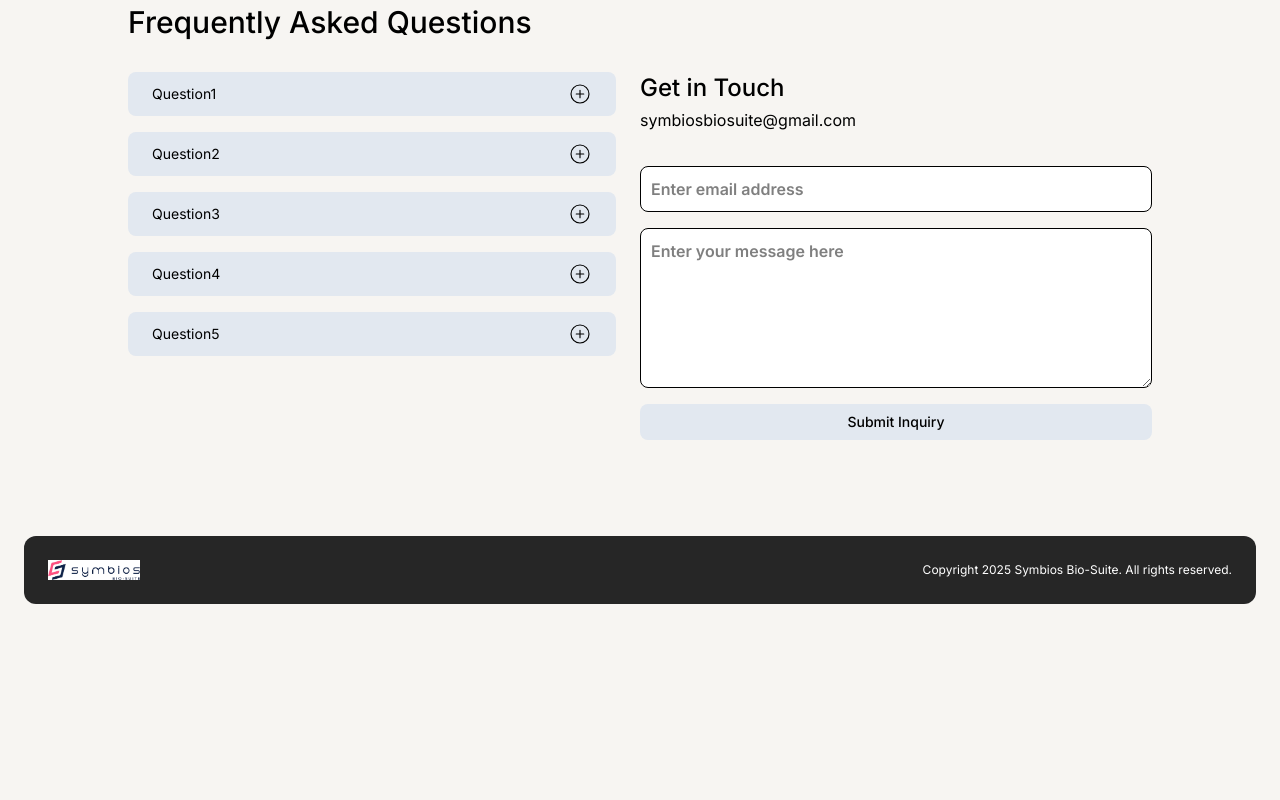
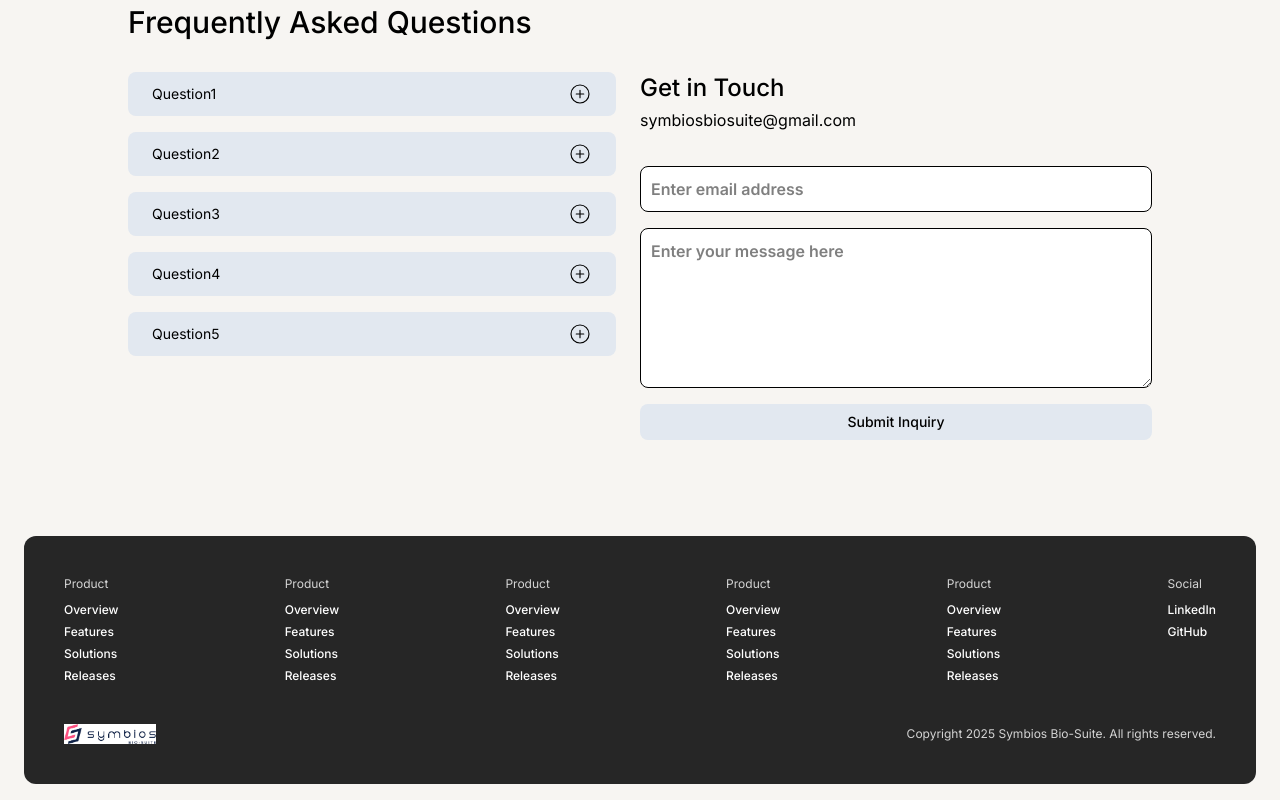
Before and after one commit to spencerhum04/symbios, a React (Vite) app: page / in a window 1280 px wide. Shown: the part 1160-1960 px from the top of the page. Before the commit the page ends 1780 px from the top, so only its background shows below. Built offline with nearby package versions, Linux system fonts and the light colour scheme.

Commit message:
feat: footer columns

```diff
--- a/src/components/Footer.tsx
+++ b/src/components/Footer.tsx
@@ -1,12 +1,33 @@
 import logo from "../assets/logo.png"
+import FooterColumn from "./FooterColumn"
+
+const product = [
+    { name: "Overview" },
+    { name: "Features" },
+    { name: "Solutions" },
+    { name: "Releases   " },
+]
+
+const social = [
+    { name: "LinkedIn" },
+    { name: "GitHub" },
+]
 
 export default function Footer() {
     return (
         <div className="w-full px-6 py-4">
-            <div className="bg-neutral-800 text-white rounded-xl">
-                <div className="flex flex-row items-center justify-between p-6">
+            <div className="bg-neutral-800 text-white rounded-xl flex flex-col gap-10 p-10">
+                <div className="flex flex-row justify-between">
+                    <FooterColumn title="Product" items={product} />
+                    <FooterColumn title="Product" items={product} />
+                    <FooterColumn title="Product" items={product} />
+                    <FooterColumn title="Product" items={product} />
+                    <FooterColumn title="Product" items={product} />
+                    <FooterColumn title="Social" items={social} />
+                </div>
+                <div className="flex flex-row items-center justify-between">
                     <img src={logo} className="h-5" />
-                    <div className="text-xs text-center">Copyright 2025 Symbios Bio-Suite. All rights reserved.</div>
+                    <div className="text-neutral-300 text-xs text-center">Copyright 2025 Symbios Bio-Suite. All rights reserved.</div>
                 </div>
             </div>
         </div>
--- /dev/null
+++ b/src/components/FooterColumn.tsx
@@ -0,0 +1,17 @@
+type FooterColumnProps = {
+    title: string;
+    items: { name: string }[];
+};
+
+export default function FooterColumn({ title, items }: FooterColumnProps) {
+    return (
+        <div className="flex flex-col">
+            <div className="text-xs text-neutral-300 mb-2.5">{title}</div>
+            <div className="text-xs font-medium flex flex-col gap-1.5">
+                {items.map((item, index) => (
+                    <div key={index}>{item.name}</div>
+                ))}
+            </div>
+        </div>
+    )
+}
```
